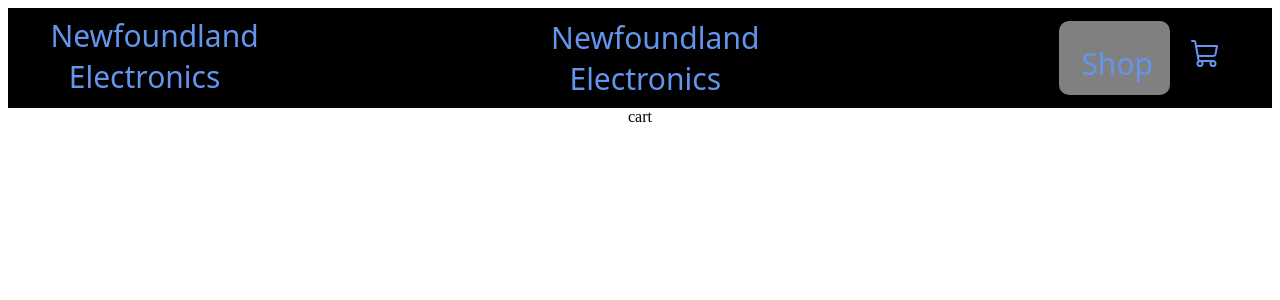
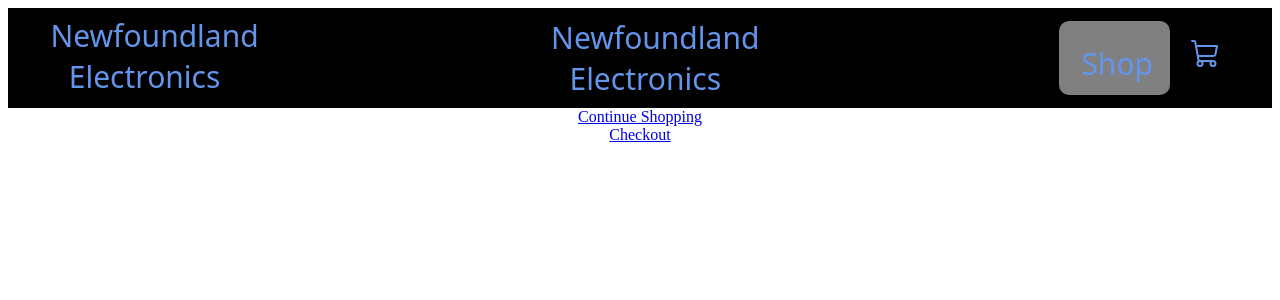
Before and after one commit to dderible/FinalSprintSem2, a React (Create React App) app in the folder app/: page /cart in a window 1280 px wide. Shown: the top 300 px of the page. Built offline with nearby package versions, Linux system fonts and the light colour scheme; a web font is replaced by a local one.

Commit message:
Update shoppingcart.jsx

```diff
--- a/app/src/components/pages/cart/shoppingcart.jsx
+++ b/app/src/components/pages/cart/shoppingcart.jsx
@@ -1,8 +1,17 @@
 import React from 'react'
+import {Link} from 'react-router-dom';
+
 
 export const Shoppingcart = () => {
   return (
-    <div>cart</div>
+    <div>
+      <div className="shopcartbutton1">
+        <Link to = "/">Continue Shopping</Link>
+      </div>
+      <div className="shopcartbutton2">
+        <Link to = "/checkout">Checkout</Link>
+      </div>
+    </div>
   )
 }
 
```
